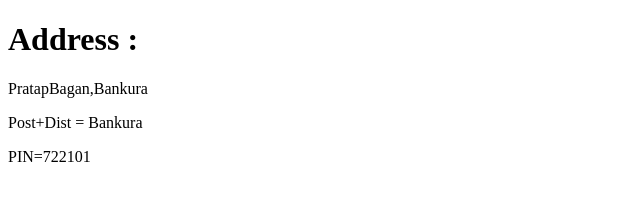
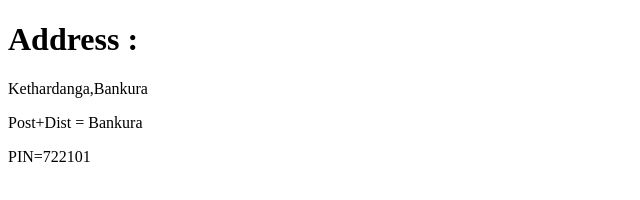
Before and after one commit to SougataShit/My_Resume, a plain HTML site: page Address.html in a window 1280 px wide. Shown: the full height of the page, 0-640 px from the left. Drawn offline with Linux system fonts and the light colour scheme.

Commit message:
First_Commit

```diff
--- a/Address.html
+++ b/Address.html
@@ -8,7 +8,7 @@
 </head>
 <body>
     <h1>Address :</h1>
-    <p>PratapBagan,Bankura</p>
+    <p>Kethardanga,Bankura</p>
     <p>Post+Dist = Bankura</p>
     <p>PIN=722101</p>
 </body>
```
